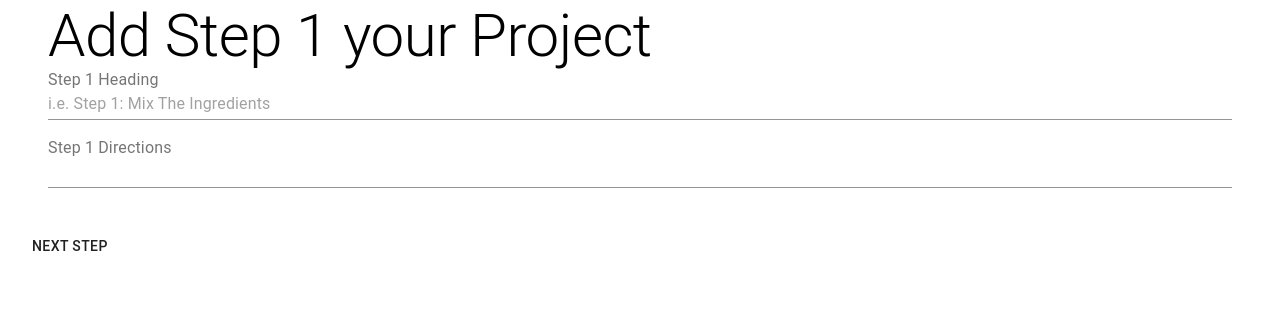
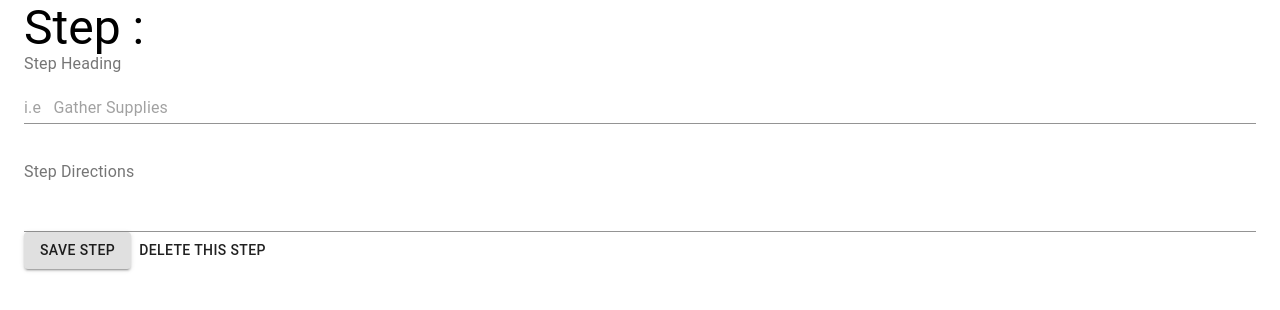
Before and after one commit to MisterRK/home-made-client, a React (Create React App) app: page /steps/new in a window 1280 px wide. Shown: the top 310 px of the page. Built offline with nearby package versions, Linux system fonts and the light colour scheme.

Commit message:
Form is working the way it needs to. Going to connect it to the back end now.

```diff
--- a/src/App.js
+++ b/src/App.js
@@ -4,6 +4,7 @@ import Home from "./Components/Home";
 import NewProjectForm from "./Components/NewProjectForm";
 import { BrowserRouter as Router, Route } from "react-router-dom";
 import NewStepForm from "./Components/NewStepForm";
+import ProjectDetail from "./Components/ProjectDetail";
 
 class App extends React.Component {
   state = {
@@ -22,8 +23,11 @@ class App extends React.Component {
         <Route
         exact path='/steps/new'
         render={(props) => <NewStepForm projectId={props.location.projectId} projectTitle={props.location.projectTitle}/>}
-
         />
+        {/* <Route
+        exact path='/projects/:id'
+        component={ProjectDetail}
+        /> */}
       </Router>
     );
   }
--- a/src/Components/NewProjectForm.js
+++ b/src/Components/NewProjectForm.js
@@ -6,18 +6,17 @@ import InputLabel from "@material-ui/core/InputLabel";
 import Container from "@material-ui/core/Container";
 import FileDropZone from "./FileDropZone";
 import NewStepForm from "./NewStepForm";
-import { Link as RouterLink } from 'react-router-dom'
+import { Link as RouterLink } from "react-router-dom";
 
 class NewProjectForm extends React.Component {
   state = {
     projectTitle: "",
-    // projectIntro: "",
     currentUser: null,
     currentUserId: null,
-    // steps: [],
-    // stepList: [],
     files: [],
-    projectId: null
+    projectId: null,
+    steps: [],
+    counter: 1,
   };
 
   componentDidMount = () => {
@@ -54,39 +53,24 @@ class NewProjectForm extends React.Component {
       body: JSON.stringify(newProject),
     })
       .then((response) => response.json())
-      .then((json) => this.setState({projectId: json.id, projectTitle: json.title}))
+      .then((json) =>
+        this.setState({ projectId: json.id, projectTitle: json.title })
+      );
   };
 
-  oldAddStep = () => {
-    const steps = [this.state.steps];
-    this.setState({
-      steps: steps.concat(
-        <NewStepForm
-          key={this.state.steps.index}
-          handleChange={this.handleChange}
-          order={this.state.steps.length}
-        />
-      ),
-    });
-  };
+  handleDelete = () => {
+    this.setState({counter: this.state.counter - 1})
+  }
 
   addStep = () => {
-    const stepList = [this.state.stepList];
-    this.setState({
-      stepList: stepList.concat(
-        <NewStepForm
-          key={this.state.stepList.index}
-          handleChange={this.handleChange}
-          order={this.state.stepList.length}
-
-        />
-      ),
-    });
-  };
-
-  //try and store only the information needed to create a step in this.state.steps. i.e {order: 1. project_id: 3, heading "asdasd", content:"asdasd"}
+    this.setState({counter: this.state.counter + 1})
+  }
 
   render() {
+    let steps = [];
+    for (var i = 0; i < this.state.counter; i++) {
+      steps.push(<NewStepForm key={i} stepNumber={i} handleDelete={this.handleDelete} />);
+    }
     console.log("New Project From State", this.state);
     return (
       <Container>
@@ -100,48 +84,12 @@ class NewProjectForm extends React.Component {
             fullWidth={true}
             placeholder="....."
           />
-          <br />
-          <br />
-          {/* <NewIntroForm
-            intro={this.state.projectIntro}
-            handleChange={this.handleChange}
-          /> */}
-          {/* <Button onClick={this.addStep}>Add A Step</Button> */}
-          {/* {this.state.stepList.map((step) => {
-            return step; */}
-
-          <br />
-          <br />
-          <br />
-          <br />
           <FileDropZone handleDropZone={this.handleDropZone} />
-          <br />
-          <br />
-          <br />
-          <br />
-          <Button
-            type="submit"
-            variant="contained"
-
-            >
+          <Button type="submit" variant="contained">
             Start this project
           </Button>
-          {this.state.projectId ?
-          <div>
-          <Typography variant='h4'>Projects started click below to add steps</Typography>
-          <Button
-          variant='contained'
-          component={RouterLink}
-          to={{
-            pathname:'/steps/new',
-            projectId: this.state.projectId,
-            projectTitle: this.state.projectTitle}}
-          >
-            Add Some Steps
-          </Button>
-          </div>
-          :
-          null}
+          <Button onClick={this.addStep}>Add a Step</Button>
+          {steps}
         </form>
       </Container>
     );
--- a/src/Components/NewStepForm.js
+++ b/src/Components/NewStepForm.js
@@ -7,100 +7,72 @@ import Button from "@material-ui/core/Button";
 
 class NewStepForm extends React.Component {
   state = {
-    currentStep: 1,
-    intro: { order: 1, heading: "", content: "" },
-    step1Order: 2,
-    step1Heading: "",
-    step1Content: "",
-
-    step2Order: 3,
-    step2Heading: "",
-    step2Content: "",
-
-    step3Order: 4,
-    step3Heading: "",
-    step3Content: "",
-
-    step4Order: 5,
-    step4Heading: "",
-    step4Content: "",
-
-    step5Order: 6,
-    step5Heading: "",
-    step5Content: "",
-
-    step6Order: 7,
-    step6Heading: "",
-    step6Content: "",
-
-    step7Order: 8,
-    step7Heading: "",
-    step7Content: "",
-
-    step8Order: 9,
-    step8Heading: "",
-    step8Content: "",
-
-    step9Order: 10,
-    step9Heading: "",
-    step9Content: "",
-    step10Order: 11,
-    step10Heading: "",
-    step10Content: "",
-
+    heading: "",
+    content: "",
+    saved: false,
   };
 
   incrementStep = () => {
-      this.setState({currentStep: this.state.currentStep+1})
-  }
+    this.setState({ currentStep: this.state.currentStep + 1 });
+  };
   decrementStep = () => {
-    this.setState({currentStep: this.state.currentStep-1})
-  }
+    this.setState({ currentStep: this.state.currentStep - 1 });
+  };
 
   handleChange = (e) => {
-    this.setState({[e.target.name]: e.target.value})
-  }
+    this.setState({ [e.target.name]: e.target.value });
+  };
+
+  handleSubmit = (e) => {
+    e.preventDefault();
+    this.setState({ saved: true });
+  };
+  handleEdit = () => {
+    this.setState({ saved: false });
+  };
   render() {
-    // console.log("newStepForm Props",this.props)
-    console.log("New Step Form State=>", this.state);
+    console.log("New Step Form State", this.state)
     return (
       <Container>
+        <Typography variant="h3">Step {this.props.stepNumber}:</Typography>
         <form>
-          {/* Render Step Form */}
-          {this.state.currentStep ?
-          <Container>
-            <Typography variant="h2">Add Step {this.state.currentStep} your Project</Typography>
-            <Typography variant="h3">{this.props.ProjectTitle}</Typography>
-            <InputLabel>Step {this.state.currentStep} Heading</InputLabel>
+          <InputLabel>Step {this.props.stepNumber} Heading</InputLabel>
+          <br />
           <TextField
             onChange={this.handleChange}
-              value={this.state.step1Heading}
-              name={`step${this.state.currentStep}Heading`}
-              placeholder="i.e. Step 1: Mix The Ingredients"
-              multiline={true}
+            value={this.state.heading}
+            name="heading"
+            disabled={this.state.saved ? true : false}
             fullWidth={true}
+            placeholder="i.e   Gather Supplies"
           />
           <br />
           <br />
-            <InputLabel>Step {this.state.currentStep} Directions</InputLabel>
+          <br />
+          <InputLabel>Step {this.props.stepNumber} Directions </InputLabel>
+          <br />
           <TextField
             onChange={this.handleChange}
-              name="step1Content"
+            value={this.state.content}
+            name="content"
+            disabled={this.state.saved ? true : false}
+            fullWidth={true}
             multiline={true}
-              fullWidth={true}
           />
-          </Container>
-        :
-        null}
-
-          <br />
-          <br />
-          <Button onClick={this.incrementStep}>Next Step</Button>
-          <br />
-          <br /><br />
-          <br />
-          {this.state.currentStep > 1?
-          <Button onClick={this.decrementStep}>Previous Step</Button>:null}
+          {this.state.saved ? (
+            <Button onClick={this.handleEdit} variant="primary">
+              Edit Step
+            </Button>
+          ) : (
+            <Button
+              onClick={this.handleSubmit}
+              type="submit"
+              variant="contained"
+            >
+              Save Step
+            </Button>
+          )}
+          <Button onClick={this.props.handleDelete}>Delete This Step</Button>
         </form>
       </Container>
     );
--- /dev/null
+++ b/src/Components/ProjectDetail.js
@@ -0,0 +1,35 @@
+import React from 'react';
+import { Container, Typography } from '@material-ui/core';
+
+class ProjectDetail extends React.Component {
+  state = {
+    project: {},
+    steps: [],
+    images: [],
+  }
+
+  fetchProject= (id) => {
+    fetch(`http://localhost:3001/projects/${id}`)
+      .then(response => response.json())
+      .then(json => this.setState({project: json}))
+  }
+  fetchSteps= (projId) => {
+
+  }
+
+  componentDidMount= () => {
+    const projectId = parseInt(this.props.match.params.id)
+    this.fetchProject(projectId)
+  }
+
+  render(){
+    console.log("Project Details State", this.state)
+    return(
+      <Container>
+        <Typography variant='h1'> Project Show Page</Typography>
+    {/* <Typography>{this.state.project.id}</Typography> */}
+      </Container>
+    )
+  }
+}
+export default ProjectDetail;
```
Lines whose indentation alone changed are shown as unchanged.
